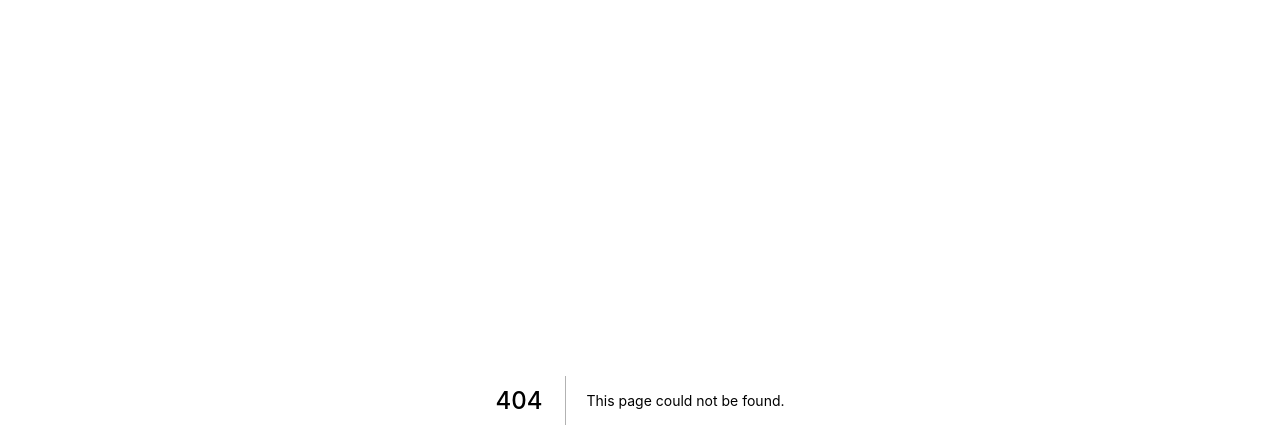
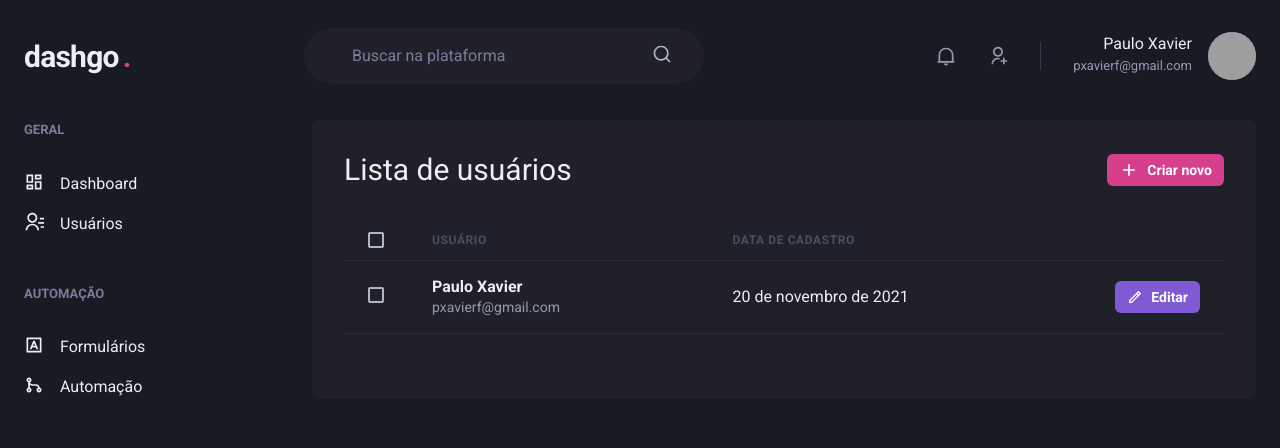
Before and after one commit to PauloGrijp/dashgo, a Next.js app: page /users in a window 1280 px wide. Before the commit this address had no page. Shown: the top 448 px of the page. Built offline with nearby package versions, Linux system fonts and the light colour scheme; grey boxes are pictures that could not be loaded.

Commit message:
criando pagina de listagem de usuários

```diff
--- /dev/null
+++ b/src/pages/users/index.tsx
@@ -0,0 +1,91 @@
+import {
+  Box,
+  Text,
+  Flex,
+  Heading,
+  Button,
+  Icon,
+  Checkbox,
+  Table,
+  Thead,
+  Tr,
+  Th,
+  Tbody,
+  Td,
+} from "@chakra-ui/react";
+import { RiAddLine, RiPencilLine } from "react-icons/ri";
+import { Header } from "../../components/Header";
+import { SideBar } from "../../components/SideBar";
+
+export default function UserList() {
+  return (
+    <Box>
+      <Header />
+
+      <Flex
+        w="100%"
+        my="6"
+        maxWidth={1480}
+        mx="auto"
+        px="6"
+      >
+        <SideBar />
+
+        <Box flex="1" borderRadius={8} bg="gray.800" p="8">
+          <Flex mb="8" justify="space-between" align="center">
+            <Heading size="lg" fontWeight="normal">
+              Lista de usuários
+            </Heading>
+            <Button
+              as="a"
+              size="sm"
+              fontSize="sm"
+              colorScheme="pink"
+              leftIcon={<Icon as={RiAddLine} fontSize="20"/>}
+            >
+              Criar novo
+            </Button>
+          </Flex>
+
+          <Table colorScheme="whiteAlpha">
+            <Thead>
+              <Tr>
+                <Th px="6" color="gray.300" width="8">
+                  <Checkbox colorScheme="pink" />
+                </Th>
+                <Th>Usuário</Th>
+                <Th>Data de cadastro</Th>
+                <Th width="8"></Th>
+              </Tr>
+            </Thead>
+            <Tbody>
+              <Tr>
+                <Td px="6">
+                  <Checkbox colorScheme="pink" />
+                </Td>
+                <Td>
+                  <Box>
+                    <Text fontWeight="bold">Paulo Xavier</Text>
+                    <Text fontSize="sm" color="gray.300">pxavierf@gmail.com</Text>
+                  </Box>
+                </Td>
+                <Td>20 de novembro de 2021</Td>
+                <Td>
+                <Button
+                  as="a"
+                  size="sm"
+                  fontSize="sm"
+                  colorScheme="purple"
+                  leftIcon={<Icon as={RiPencilLine} fontSize="16"/>}
+                >
+                  Editar
+                </Button>
+                </Td>
+              </Tr>
+            </Tbody>
+          </Table>
+        </Box>
+      </Flex>
+    </Box>
+  );
+}
```
